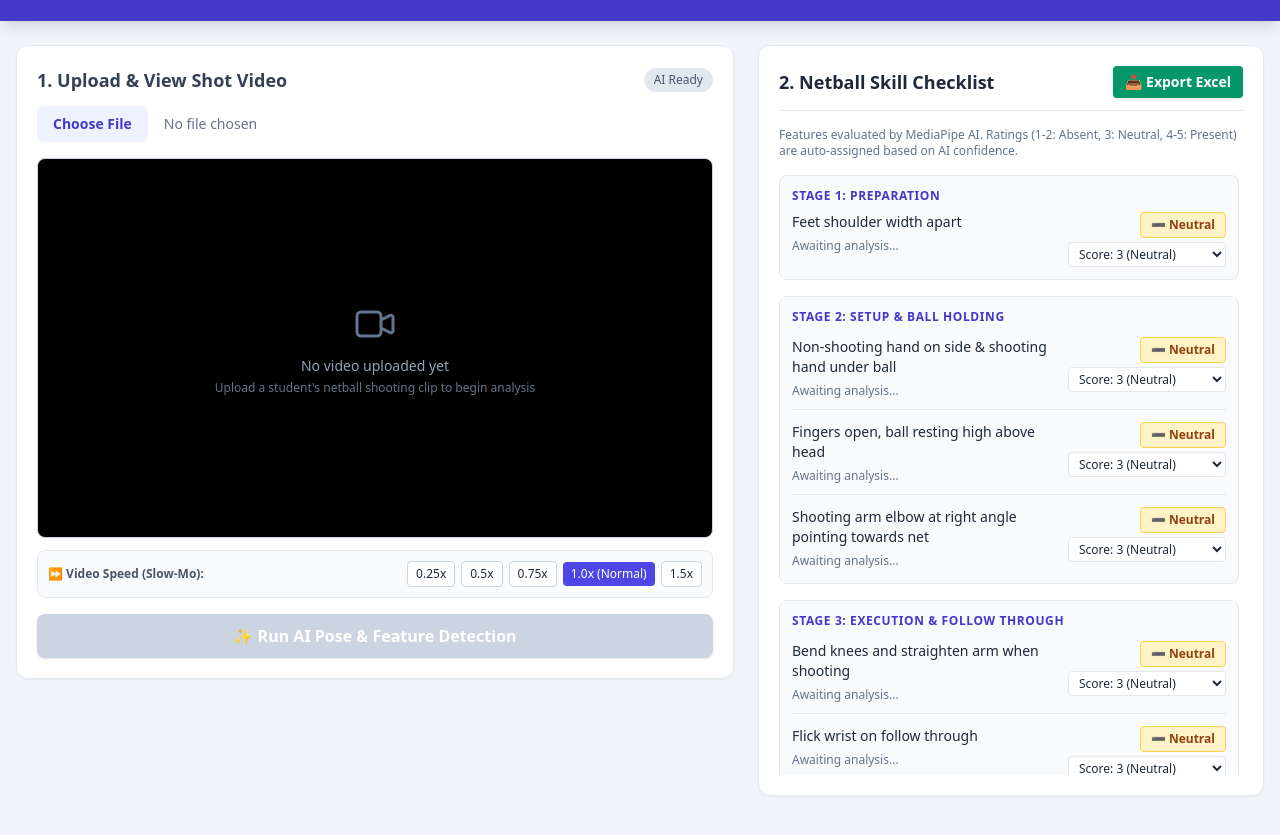
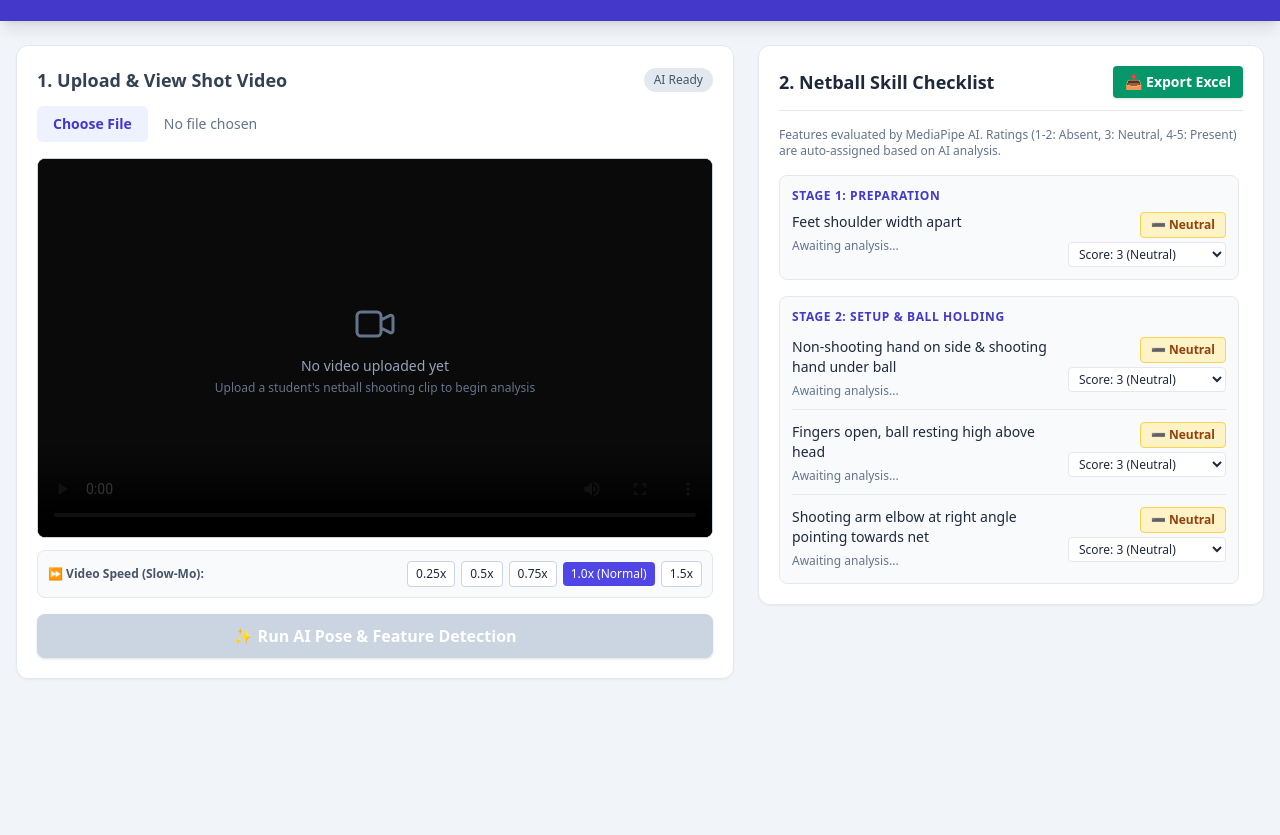
Before and after one commit to nandasundram/netballshotnanalysisv5, a plain HTML site: page index.html in a window 1280 px wide. Shown: the part 105-940 px from the top of the page. After the commit the page ends 832 px from the top, so only its background shows below. Drawn offline with nearby package versions, Linux system fonts and the light colour scheme.

Commit message:
Update index.html

```diff
--- a/index.html
+++ b/index.html
@@ -68,10 +68,10 @@
 
         <!-- Video Player / Overlay Canvas container -->
         <div class="relative aspect-video bg-black rounded-lg overflow-hidden flex items-center justify-center border border-slate-300 shadow-inner">
-          <video id="videoElement" class="hidden" playsinline controls></video>
-          <canvas id="outputCanvas" class="w-full h-full object-contain"></canvas>
+          <video id="videoElement" class="w-full h-full object-contain absolute inset-0" playsinline controls crossorigin="anonymous"></video>
+          <canvas id="outputCanvas" class="w-full h-full object-contain absolute inset-0 pointer-events-none z-10"></canvas>
 
-          <div id="placeholderText" class="absolute inset-0 flex flex-col items-center justify-center text-slate-400 p-4 text-center">
+          <div id="placeholderText" class="absolute inset-0 z-20 flex flex-col items-center justify-center text-slate-400 p-4 text-center bg-black/80">
             <svg class="w-12 h-12 mb-2 text-slate-500" fill="none" stroke="currentColor" viewBox="0 0 24 24">
               <path stroke-linecap="round" stroke-linejoin="round" stroke-width="1.5" d="M15 10l4.553-2.276A1 1 0 0121 8.618v6.764a1 1 0 01-1.447.894L15 14M5 18h8a2 2 0 002-2V8a2 2 0 00-2-2H5a2 2 0 00-2 2v8a2 2 0 002 2z"></path>
             </svg>
@@ -100,7 +100,7 @@
 
           <div id="progressContainer" class="hidden w-full">
             <div class="flex justify-between text-xs text-slate-600 mb-1">
-              <span>Analyzing motion frame-by-frame...</span>
+              <span>Analyzing motion in real-time...</span>
               <span id="progressText">0%</span>
             </div>
             <div class="w-full bg-slate-200 rounded-full h-2 overflow-hidden">
@@ -122,7 +122,7 @@
         </div>
 
         <p class="text-xs text-slate-500 mb-4">
-          Features evaluated by MediaPipe AI. Ratings (1-2: Absent, 3: Neutral, 4-5: Present) are auto-assigned based on AI confidence.
+          Features evaluated by MediaPipe AI. Ratings (1-2: Absent, 3: Neutral, 4-5: Present) are auto-assigned based on AI analysis.
         </p>
 
         <!-- Checklist Items Container -->
@@ -209,76 +209,4 @@
           </div>
 
           <!-- STAGE 3 -->
-          <div class="border rounded-lg p-3 bg-slate-50 space-y-3">
-            <span class="text-xs font-bold text-indigo-700 uppercase tracking-wider block">Stage 3: Execution & Follow Through</span>
-
-            <!-- Feature 3.1 -->
-            <div class="flex items-start justify-between gap-3 border-b pb-2">
-              <div class="flex-1">
-                <p class="text-sm font-medium text-slate-800">Bend knees and straighten arm when shooting</p>
-                <span id="s3_1_status" class="inline-block text-xs mt-1 text-slate-500">Awaiting analysis...</span>
-              </div>
-              <div class="flex flex-col items-end gap-1">
-                <button onclick="toggleFeature('item_s3_1')" id="btn_item_s3_1" class="px-2.5 py-1 text-xs font-bold rounded border bg-amber-100 text-amber-800 border-amber-300">➖ Neutral</button>
-                <select id="score_item_s3_1" class="text-xs border rounded px-1.5 py-0.5 bg-white">
-                  <option value="5">Score: 5 (Excellent)</option>
-                  <option value="4">Score: 4 (Good)</option>
-                  <option value="3" selected>Score: 3 (Neutral)</option>
-                  <option value="2">Score: 2 (Needs Work)</option>
-                  <option value="1">Score: 1 (Poor)</option>
-                </select>
-              </div>
-            </div>
-
-            <!-- Feature 3.2 -->
-            <div class="flex items-start justify-between gap-3">
-              <div class="flex-1">
-                <p class="text-sm font-medium text-slate-800">Flick wrist on follow through</p>
-                <span id="s3_2_status" class="inline-block text-xs mt-1 text-slate-500">Awaiting analysis...</span>
-              </div>
-              <div class="flex flex-col items-end gap-1">
-                <button onclick="toggleFeature('item_s3_2')" id="btn_item_s3_2" class="px-2.5 py-1 text-xs font-bold rounded border bg-amber-100 text-amber-800 border-amber-300">➖ Neutral</button>
-                <select id="score_item_s3_2" class="text-xs border rounded px-1.5 py-0.5 bg-white">
-                  <option value="5">Score: 5 (Excellent)</option>
-                  <option value="4">Score: 4 (Good)</option>
-                  <option value="3" selected>Score: 3 (Neutral)</option>
-                  <option value="2">Score: 2 (Needs Work)</option>
-                  <option value="1">Score: 1 (Poor)</option>
-                </select>
-              </div>
-            </div>
-          </div>
-
-        </div>
-      </div>
-    </section>
-
-  </main>
-
-  <script>
-    // State management for checklist features: 'present', 'absent', 'neutral'
-    const featureStates = {
-      item_s1: 'neutral',
-      item_s2_1: 'neutral',
-      item_s2_2: 'neutral',
-      item_s2_3: 'neutral',
-      item_s3_1: 'neutral',
-      item_s3_2: 'neutral'
-    };
-
-    const videoInput = document.getElementById('videoInput');
-    const videoElement = document.getElementById('videoElement');
-    const outputCanvas = document.getElementById('outputCanvas');
-    const canvasCtx = outputCanvas.getContext('2d');
-    const processBtn = document.getElementById('processBtn');
-    const placeholderText = document.getElementById('placeholderText');
-    const progressContainer = document.getElementById('progressContainer');
-    const progressBar = document.getElementById('progressBar');
-    const progressText = document.getElementById('progressText');
-
-    let poseDetector;
-
-    // Initialize MediaPipe Pose
-    function initMediaPipe() {
-      poseDetector = new Pose({
-        locateFile: (file)
+          <div class="border rounded-lg
```
